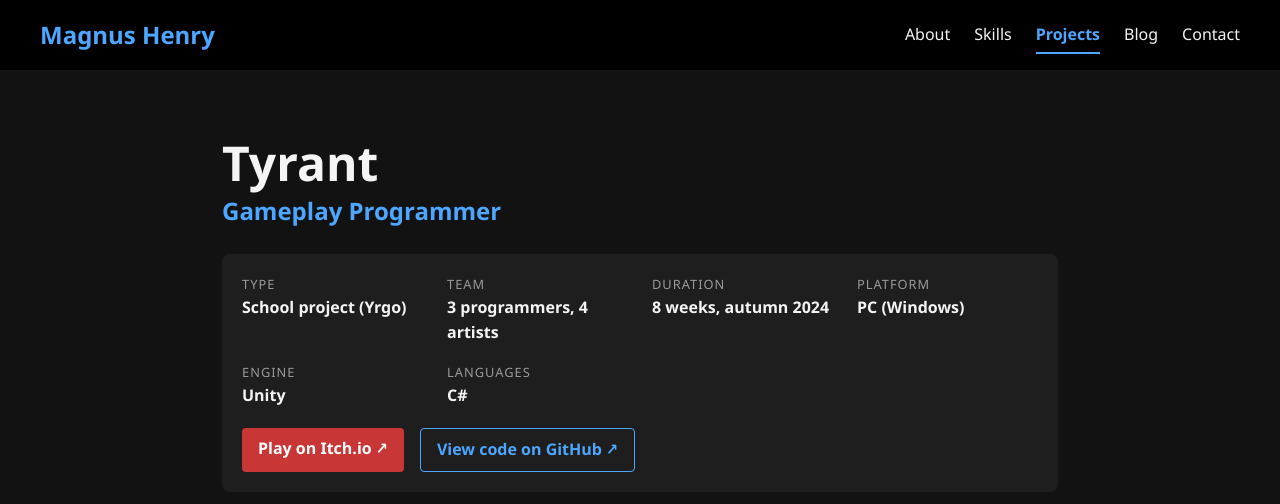
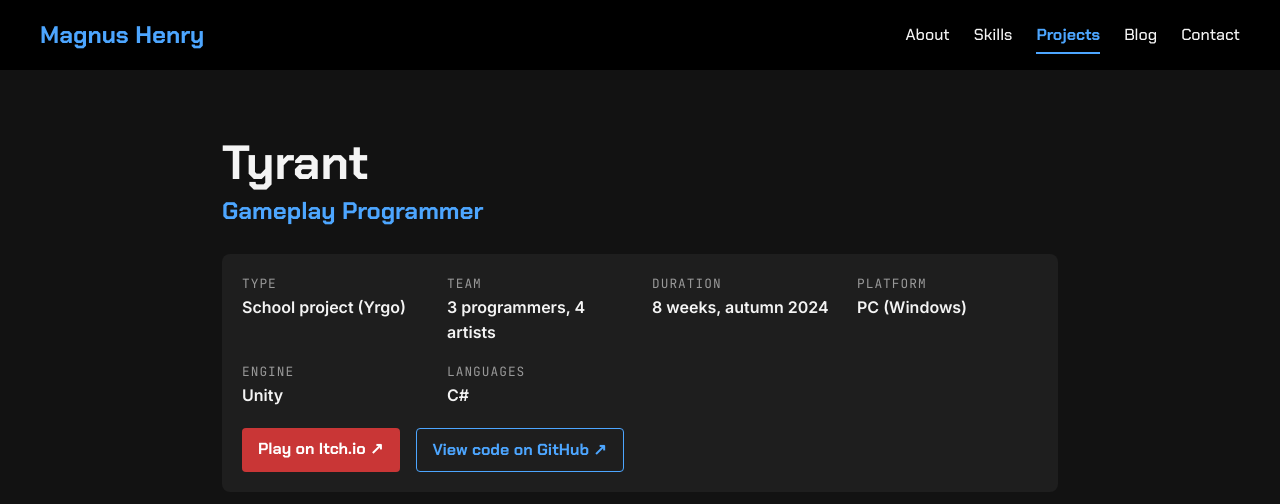
Before and after one commit to Gibraltar-ops/Gibraltar-ops.github.io, a Jekyll site: the page built from projects/tyrant.md, in a window 1280 px wide and 1400 px high. Shown: the top 504 px of the window. Built offline with Jekyll 4.4.1, drawn with Linux system fonts in a browser that asks for light colours; grey boxes are pictures that could not be loaded.

Commit message:
Self-host Chakra Petch, Inter and JetBrains Mono; rename Dungeon Runner

```diff
--- a/_layouts/default.html
+++ b/_layouts/default.html
@@ -6,6 +6,8 @@
     {% seo %}
     {% comment %} ?v=<build time> makes browsers fetch the new file after every deploy instead of a cached copy {% endcomment %}
     {% assign asset_version = site.time | date: '%s' %}
+    <!-- Start loading the heading font early so headings don't visibly swap font -->
+    <link rel="preload" href="{{ '/fonts/chakra-petch-700.woff2' | relative_url }}" as="font" type="font/woff2" crossorigin>
     <link rel="stylesheet" href="{{ '/css/style.css' | relative_url }}?v={{ asset_version }}">
 </head>
 <body>
--- a/css/style.css
+++ b/css/style.css
@@ -1,10 +1,40 @@
+/* Fonts (self-hosted, SIL Open Font License, see fonts/LICENSES.txt).
+   font-display: swap shows the fallback font right away and swaps when the file has loaded. */
+@font-face { font-family: 'Chakra Petch';   font-weight: 500; font-style: normal; font-display: swap; src: url('../fonts/chakra-petch-500.woff2') format('woff2'); }
+@font-face { font-family: 'Chakra Petch';   font-weight: 700; font-style: normal; font-display: swap; src: url('../fonts/chakra-petch-700.woff2') format('woff2'); }
+@font-face { font-family: 'Inter';          font-weight: 400; font-style: normal; font-display: swap; src: url('../fonts/inter-400.woff2') format('woff2'); }
+@font-face { font-family: 'Inter';          font-weight: 600; font-style: normal; font-display: swap; src: url('../fonts/inter-600.woff2') format('woff2'); }
+@font-face { font-family: 'JetBrains Mono'; font-weight: 400; font-style: normal; font-display: swap; src: url('../fonts/jetbrains-mono-400.woff2') format('woff2'); }
+@font-face { font-family: 'JetBrains Mono'; font-weight: 600; font-style: normal; font-display: swap; src: url('../fonts/jetbrains-mono-600.woff2') format('woff2'); }
+
 /* Variables and reset */
 :root {
     --bg-color: #121212;
     --text-color: #f4f4f4;
     --accent-color: #4da6ff;
     --card-bg: #1e1e1e;
-    --font-main: 'Segoe UI', Tahoma, Geneva, Verdana, sans-serif;
+    --font-main: 'Inter', 'Segoe UI', Tahoma, Geneva, Verdana, sans-serif;     /* body text */
+    --font-heading: 'Chakra Petch', 'Segoe UI', sans-serif;                    /* headings, logo, nav */
+    --font-mono: 'JetBrains Mono', Consolas, 'Courier New', monospace;         /* code and technical labels */
+}
+
+/* Headings and other display text use the heading font */
+h1, h2, h3,
+.logo,
+.nav-links a,
+.hero-subtitle,
+.project-role,
+.itch-btn,
+.github-btn,
+.skip-link {
+    font-family: var(--font-heading);
+}
+
+/* Technical labels and code use the mono font */
+code, pre,
+.project-facts dt,
+.post-meta {
+    font-family: var(--font-mono);
 }
 
 * {
@@ -603,7 +633,7 @@ a.logo {
 /* Inline code and code blocks */
 .post-content code,
 .project-description code {
-    font-family: Consolas, 'Cascadia Code', 'Courier New', monospace;
+    font-family: var(--font-mono);
     font-size: 0.9em;
     background-color: var(--card-bg);
     padding: 0.1em 0.35em;
```
Also changed, not shown: projects/bloonvr.md (+10 -11 lines), projects/dungeonrunner.md (+8 -10 lines), fonts/LICENSES.txt (added), fonts/chakra-petch-500.woff2 (added), fonts/chakra-petch-700.woff2 (added), fonts/inter-400.woff2 (added), fonts/inter-600.woff2 (added), fonts/jetbrains-mono-400.woff2 (added), fonts/jetbrains-mono-600.woff2 (added).
